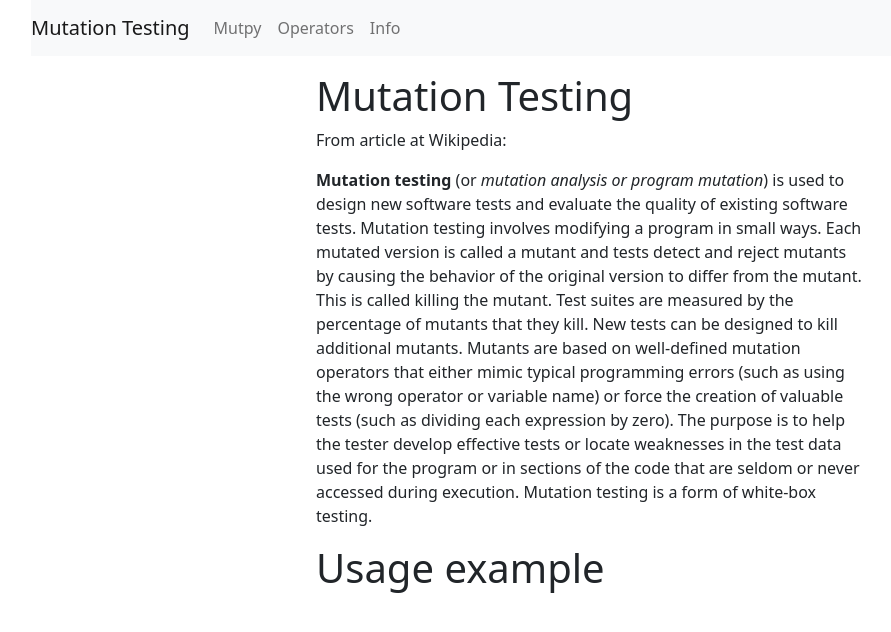
After one commit to greyngs/MutPyOnline, a Flask app: page /info in a window 1280 px wide. The commit adds this page. Shown: the top 632 px of the page, without its empty margins (51-942 px from the left). Run offline with Flask 2, Linux system fonts and the light colour scheme.

Commit message:
info 0.1

```diff
--- a/app.py
+++ b/app.py
@@ -13,5 +13,10 @@ def home():
 def operators():
     return render_template("operators.html")
 
+@app.route("/info")
+def info():
+    return render_template("info.html")
+
+
 if __name__=="__main__":
     app.run()
--- a/templates/base.html
+++ b/templates/base.html
@@ -18,6 +18,7 @@
               <div class="navbar-nav">
                 <a class="nav-item nav-link" href="https://github.com/mutpy/mutpy" target="_blank">Mutpy</a>
                 <a class="nav-item nav-link" href="{{ url_for('operators') }}">Operators</a>
+                <a class="nav-item nav-link" href="{{ url_for('info') }}">Info</a>
               </div>
             </div>
         </nav>
--- /dev/null
+++ b/templates/info.html
@@ -0,0 +1,37 @@
+{% extends "base.html" %}
+{% block title %}Info{% endblock %}
+{% block content %}
+<div class="container mt-3">
+    <div class="row">
+        <div class="col">
+        </div>
+        <div class="col-6">
+            <div class="mb-3">
+                <h1>Mutation Testing</h1>
+                <p>From article at Wikipedia:</p>
+                <p><b>Mutation testing</b> (or <i>mutation analysis or program mutation</i>)
+                    is used to design new software tests and evaluate the quality
+                    of existing software tests. Mutation testing involves modifying
+                    a program in small ways. Each mutated version is called a
+                    mutant and tests detect and reject mutants by causing the behavior
+                    of the original version to differ from the mutant. This is called
+                    killing the mutant. Test suites are measured by the percentage of
+                    mutants that they kill. New tests can be designed to kill
+                    additional mutants. Mutants are based on well-defined mutation
+                    operators that either mimic typical programming errors (such as
+                    using the wrong operator or variable name) or force the creation
+                    of valuable tests (such as dividing each expression by zero). The
+                    purpose is to help the tester develop effective tests or locate
+                    weaknesses in the test data used for the program or in sections of
+                    the code that are seldom or never accessed during execution. Mutation
+                    testing is a form of white-box testing.
+                </p>
+                <h1>Usage example</h1>
+
+            </div>
+        </div>
+        <div class="col">
+        </div>
+    </div>
+</div>
+{% endblock %}
```
